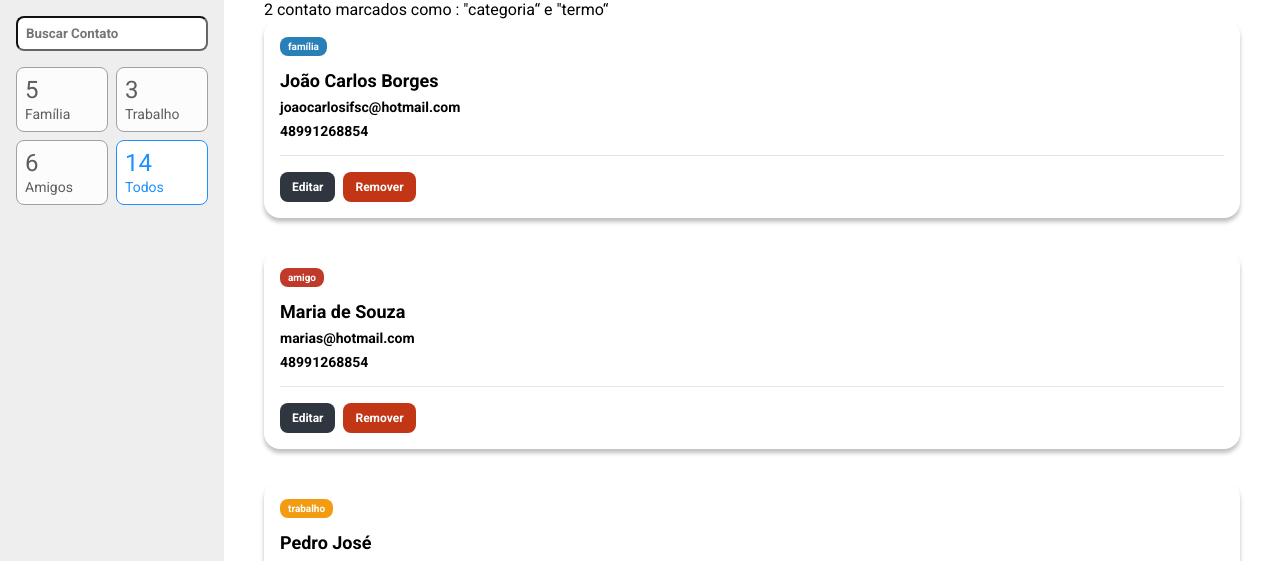
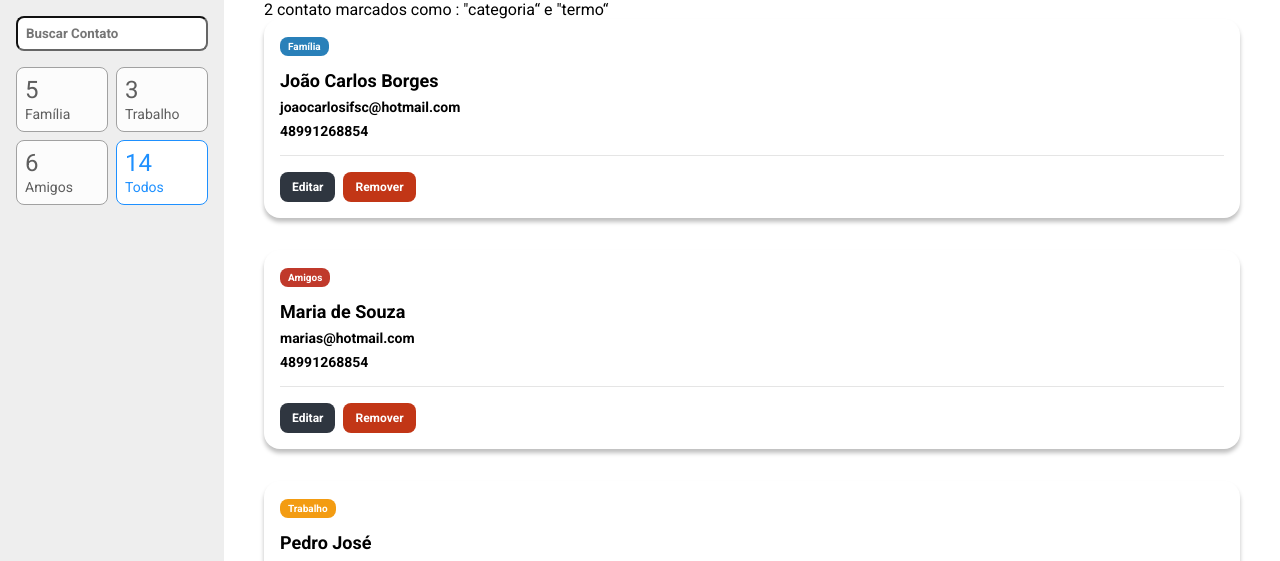
Before and after one commit to joao-carlos-dev/ListaDeContato, a React (Create React App) app: page / in a window 1280 px wide. Shown: the top 561 px of the page. Built offline with nearby package versions, Linux system fonts and the light colour scheme.

Commit message:
passando o status para consts enums

```diff
--- a/src/components/Contato/index.tsx
+++ b/src/components/Contato/index.tsx
@@ -1,9 +1,10 @@
 import { useState } from 'react'
 import * as S from './styles'
+import * as enums from '../../utils/enums/Contato'
 
 type Props = {
   nome: string
-  status: string
+  status: enums.Status
   email: string
   telefone: number
 }
--- a/src/components/Contato/styles.ts
+++ b/src/components/Contato/styles.ts
@@ -1,15 +1,17 @@
 import styled from 'styled-components'
 import variaveis from '../../styles/variaveis'
 
+import * as enums from '../../utils/enums/Contato'
+
 type TagProps = {
-  status?: string
+  status?: enums.Status
 }
 
 function retornaCorDeFundo(props: TagProps): string {
   if ('status' in props) {
-    if (props.status === 'família') return variaveis.azul
-    if (props.status === 'trabalho') return variaveis.laranja
-    if (props.status === 'amigo') return variaveis.vermelho2
+    if (props.status === enums.Status.FAMILIA) return variaveis.azul
+    if (props.status === enums.Status.TRABALHO) return variaveis.laranja
+    if (props.status === enums.Status.AMIGOS) return variaveis.vermelho2
   }
   return '#ccc'
 }
--- a/src/containers/BarraLateral/ListaDeContato/index.tsx
+++ b/src/containers/BarraLateral/ListaDeContato/index.tsx
@@ -1,24 +1,25 @@
 import Contato from '../../../components/Contato'
 import { Container } from './styles'
+import * as enums from '../../../utils/enums/Contato'
 
 const contatos = [
   {
     nome: 'João Carlos Borges',
     email: 'joaocarlosifsc@hotmail.com',
     telefone: 48991268854,
-    status: 'família'
+    status: enums.Status.FAMILIA
   },
   {
     nome: 'Maria de Souza',
     email: 'marias@hotmail.com',
     telefone: 48991268854,
-    status: 'amigo'
+    status: enums.Status.AMIGOS
   },
   {
     nome: 'Pedro José',
     email: 'josepedro@hotmail.com',
     telefone: 48991268854,
-    status: 'trabalho'
+    status: enums.Status.TRABALHO
   }
 ]
 
--- /dev/null
+++ b/src/utils/enums/Contato.ts
@@ -0,0 +1,5 @@
+export enum Status {
+  FAMILIA = 'Família',
+  TRABALHO = 'Trabalho',
+  AMIGOS = 'Amigos'
+}
```
